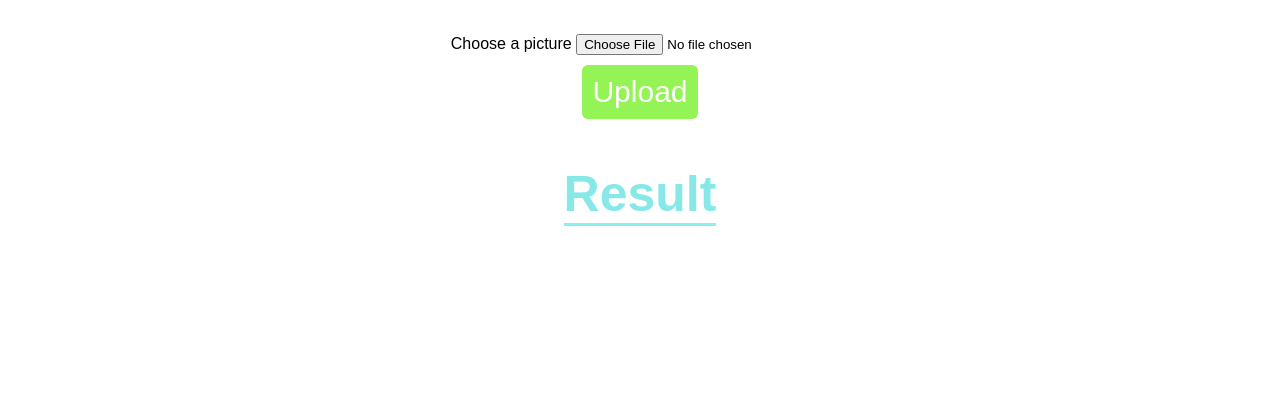
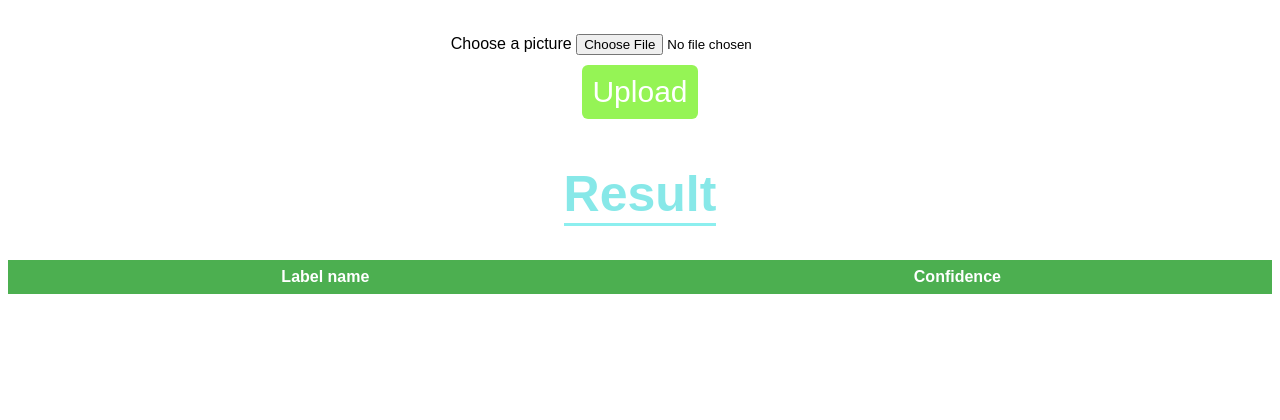
Before and after one commit to vedant-jad99/Cloud-Computing-Projects-and-Assignments-CS356, a Flask app: page / in a window 1280 px wide. Shown: the part 625-1045 px from the top of the page. Before the commit the page ends 851 px from the top, so only its background shows below. Run offline with Flask 2, Linux system fonts and the light colour scheme; lists and menus that the app fills with data are empty; parts of the project's set-up code (start-up, migrations or seed data) failed here and were passed over; some libraries are stand-ins or nearby versions; grey boxes are pictures that could not be loaded.

Commit message:
Final html and css

```diff
--- a/Project Assignment-3/app/static/page.css
+++ b/Project Assignment-3/app/static/page.css
@@ -45,3 +45,23 @@ form {
     max-height: 100%;
     object-fit: contain;
 }
+
+table {
+  border-collapse: collapse;
+  width: 100%;
+  margin-bottom: 10%;
+  padding-left: 15%;
+  padding-right: 15%;
+}
+
+th, td {
+  text-align: center;
+  padding: 8px;
+}
+
+tr:nth-child(even){background-color: #f2f2f2}
+
+th {
+  background-color: #4CAF50;
+  color: white;
+}
--- a/Project Assignment-3/app/templates/main.html
+++ b/Project Assignment-3/app/templates/main.html
@@ -40,7 +40,21 @@
 		 </form>
 	    </div>
 	    <div class="container">
-		<h1>Result<h1>
+		<h1>Result</h1>
+		{% if labels != None %}
+		    <table>
+		        <tr>
+			    <th> Label name </th>
+		   	    <th> Confidence </th>
+		        </tr>
+			{% for label in labels %}
+	   	        <tr>
+			    <td> {{ label["Name"] }} </td>
+		            <td> {{ label["Confidence"] }} </td>
+		    	</tr>
+			{% endfor %}
+    		    </table>
+		{% endif %}
 	    </div>
     </body>
 </html>
```
